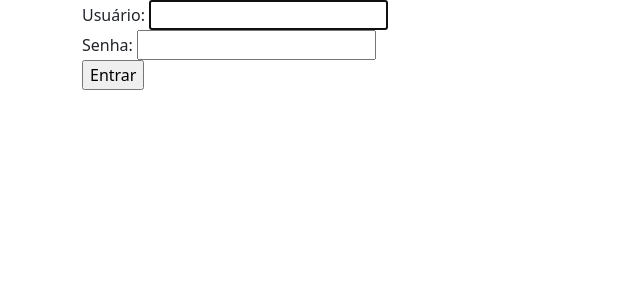
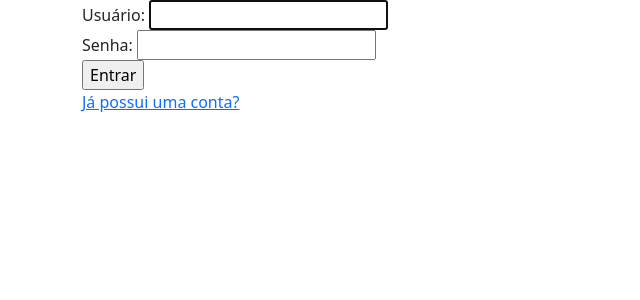
Before and after one commit to GilkleberMedeiros/DjangoAuthSys, a Django app: page /profile/login/ in a window 1280 px wide. Shown: the top 300 px of the page, without its empty margins (0-640 px from the left). Run offline with Django 5.2, Linux system fonts and the light colour scheme.

Commit message:
Adicionando link para página de cadastro na página de login.

```diff
--- a/authsys/templates/login.html
+++ b/authsys/templates/login.html
@@ -13,6 +13,7 @@
             {{ form }}
             <input type="submit" value="Entrar">
         </form>
+        <a href="{% url 'signup' %}">Já possui uma conta?</a>
     </div>
 </body>
 <script src="https://cdn.jsdelivr.net/npm/bootstrap@5.3.3/dist/js/bootstrap.bundle.min.js" integrity="sha384-YvpcrYf0tY3lHB60NNkmXc5s9fDVZLESaAA55NDzOxhy9GkcIdslK1eN7N6jIeHz" crossorigin="anonymous"></script>
```
Also changed, not shown: db.sqlite3.
